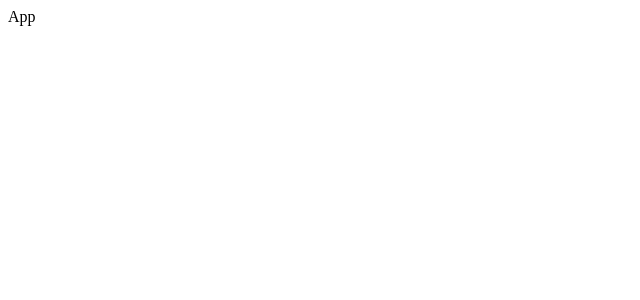
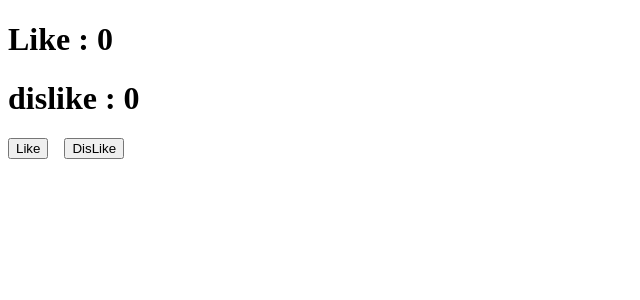
Before and after one commit to Rkthak/practice-react, a React (Vite) app: page / in a window 1280 px wide. Shown: the top 300 px of the page, without its empty margins (0-640 px from the left). Built offline with nearby package versions, Linux system fonts and the light colour scheme.

Commit message:
redux-tool-kit with react-redux

```diff
--- a/src/App.jsx
+++ b/src/App.jsx
@@ -1,9 +1,38 @@
-import React from 'react'
+import { useDispatch, useSelector } from "react-redux";
+import { selectDisLike, selectLikes, selectReaction, setDisLikes, setLikes, setreactions } from "./Redux/Fearures/reactionSlice";
+
 
 const App = () => {
+
+  const likes = useSelector(selectLikes)
+  const dislikes = useSelector(selectDisLike)
+  const reactions = useSelector(selectReaction)
+
+  const dispatch = useDispatch()
+
+  const handleLikes = () => {
+    dispatch(setLikes())
+    dispatch(setreactions("LIKE"));
+  }
+
+
+
+  const handleDisLikes = () => {
+    dispatch(setDisLikes())
+    dispatch(setreactions("DISLIKE"));
+  }
+
+
+
   return (
-    <div>App</div>
-  )
-}
+    <div>
+      <h1>Like : {likes} </h1><h1> dislike : {dislikes} </h1>
+      <button onClick={handleLikes}>Like</button> &nbsp; &nbsp;
+      <button onClick={handleDisLikes}>DisLike</button>
 
-export default App
+      <h2> {reactions.join(", ")} </h2>
+    </div>
+  );
+};
+
+export default App;
--- /dev/null
+++ b/src/Redux/App/store.js
@@ -0,0 +1,12 @@
+// configure store
+
+import { configureStore } from "@reduxjs/toolkit";
+import reactionReducer from "../Fearures/reactionSlice";
+
+const store = configureStore({
+  reducer: {
+    reaction: reactionReducer,
+  },
+});
+
+export default store
--- /dev/null
+++ b/src/Redux/Fearures/reactionSlice.js
@@ -0,0 +1,36 @@
+//  create slice
+
+import { createSlice } from "@reduxjs/toolkit";
+
+export const reactionSlice = createSlice({
+  name: "reaction",
+  initialState: {
+    likes: 0,
+    disLikes: 0,
+    reactions: [],
+  },
+  reducers: {
+    setLikes: (state) => {
+      state.likes = state.likes + 1;
+    },
+    setDisLikes: (state) => {
+      state.disLikes = state.disLikes + 1;
+    },
+    setreactions: (state, action) => {
+      state.reactions.push(action.payload);
+    },
+  },
+});
+
+// export actions
+export const { setLikes, setDisLikes, setreactions } = reactionSlice.actions;
+
+// export selectors
+export const selectLikes = (state) => state.reaction.likes;
+
+export const selectDisLike = (state) => state.reaction.disLikes;
+
+export const selectReaction = (state) => state.reaction.reactions;
+
+// export reducers
+export default reactionSlice.reducer;
--- a/src/main.jsx
+++ b/src/main.jsx
@@ -1,5 +1,10 @@
 import { createRoot } from "react-dom/client";
 import App from "./App";
 import { Provider } from "react-redux";
+import store from "./Redux/App/store";
 
-createRoot(document.getElementById("root")).render(<App />);
+createRoot(document.getElementById("root")).render(
+  <Provider store={store}>
+    <App />
+  </Provider>,
+);
```
